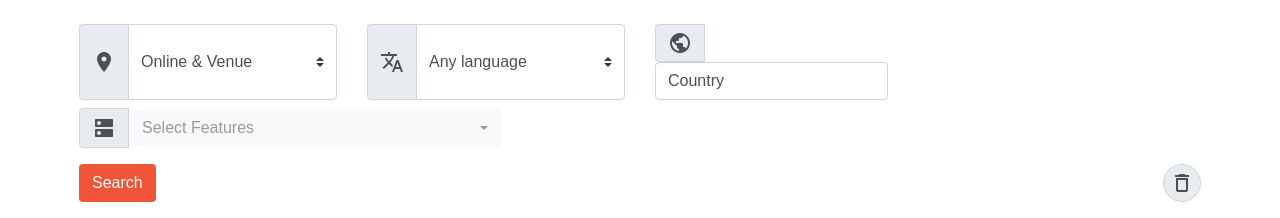
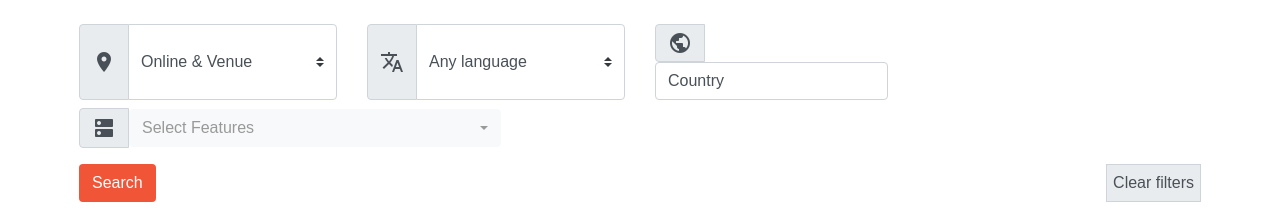
Before and after one commit to evbeda/search-events, a Django app: template templates/event_list.html in a window 1280 px wide. Shown: the part 72-290 px from the top of the page. Run offline with Django 3.2, Linux system fonts and the light colour scheme; the template is opened without the code that fills it: values that come from a table or form of the project are taken from there, others are empty; data comes from the database, SQL or seed files in the repository; some libraries are stand-ins or nearby versions.

Commit message:
Replace trash button by 'Clear filters' text

```diff
--- a/templates/filters.html
+++ b/templates/filters.html
@@ -6,18 +6,21 @@
                     <i class="material-icons">location_on</i>
                 </span>
             </div>
+
             <select onchange="FilterManager.toggleDisable('divCountry', 'country', this.value);" id="online" name="online" class="custom-select h-100" id="inputGroupSelect01">
                 <option value="">Online &amp; Venue</option>
                 <option value="on">Events online</option>
                 <option value="off">Events with venue</option>
             </select>
         </div>
+
         <div class="input-group col-sm-3" >
             <div class="input-group-prepend">
                 <span class="input-group-text" id="basic-addon2">
                     <i class="material-icons">translate</i>
                 </span>
             </div>
+
             <select id="language" name="language" class="custom-select h-100" >
                 <option selected value="">Any language</option>
                 {% for language in languages %}
@@ -25,6 +28,7 @@
                 {% endfor %}
             </select>
         </div>
+
         <div id="divCountry" class="input-group col-sm-3">
             <div class="input-group-prepend">
                 <span class="input-group-text" id="basic-addon1">
@@ -36,7 +40,9 @@
             </div>
         </div>
     </div>
+
     <input type="text" hidden id="textFeature" name="feature">
+
     <div class="row mt-2">
         <div class="input-group col" >
             <div class="input-group-prepend">
@@ -44,22 +50,22 @@
                     <i class="material-icons">dns</i>
                 </span>
             </div>
+
             <select id="feature" class="selectpicker sp2 col-sm-4" multiple data-selected-text-format="count > 2" data-live-search="true" title="Select Features">
                 {% for feature in features %}
                 <option value="{{ feature.code }}">{{ feature.name }}</option>
                 {% endfor %}
             </select>
-
         </div>
     </div>
+
     <div class="row mt-3">
         <div class="col col-sm-3">
             <button class="btn orange-eb text-white" onclick="FormManager.formatFormData('country', {{countries}});return false;">Search</button>
         </div>
+
         <div class="col col-sm-9">
-                <div class="rounded-circle clear-filter float-right" onclick="FilterManager.clearFilters();" title="Clear filters" id="div-clear-filter">
-                    <i class="material-icons">delete_outline</i>
-                </div>
+            <button class="clear-filter float-right" onclick="FilterManager.clearFilters();">Clear filters</button>
         </div>
     </div>
 </form>
```
Lines whose indentation alone changed are shown as unchanged.
